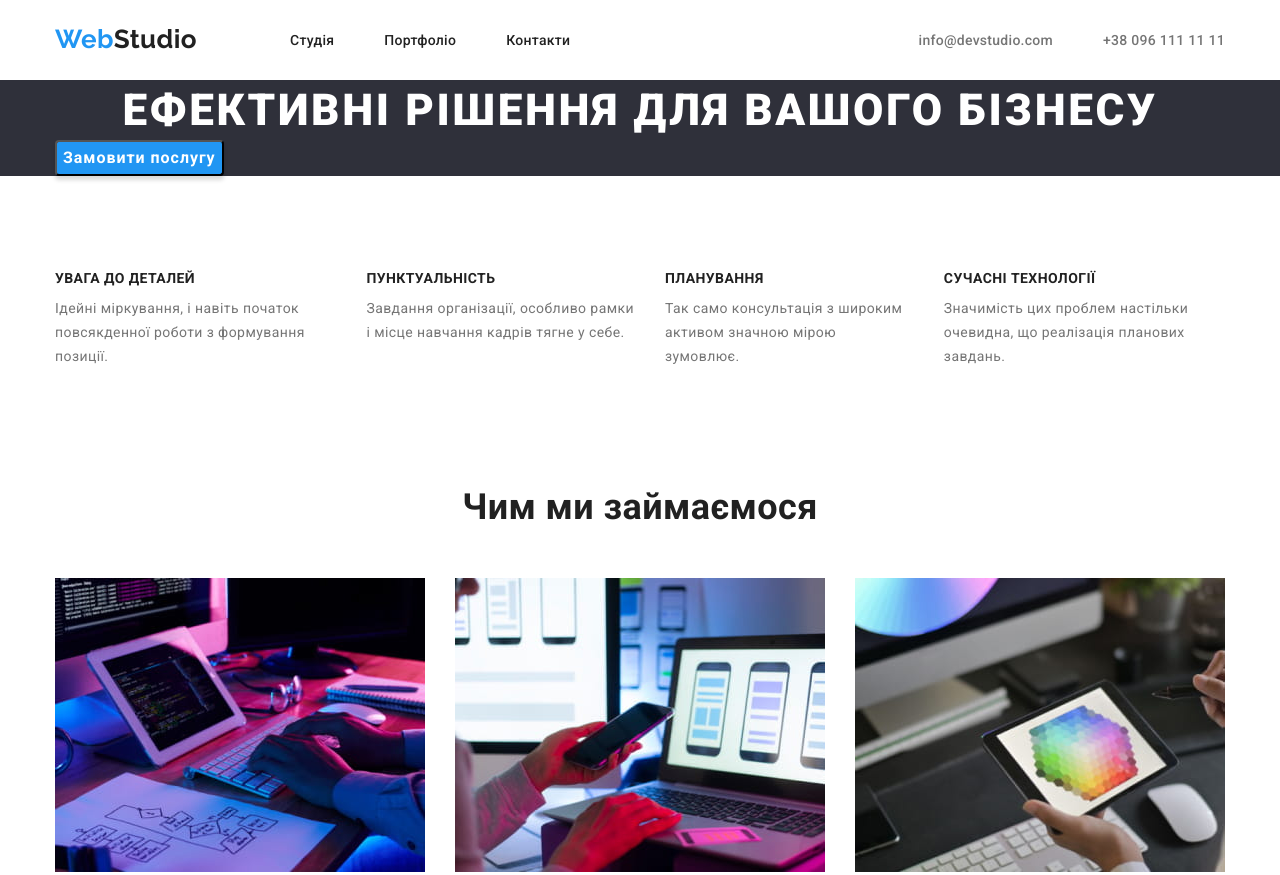
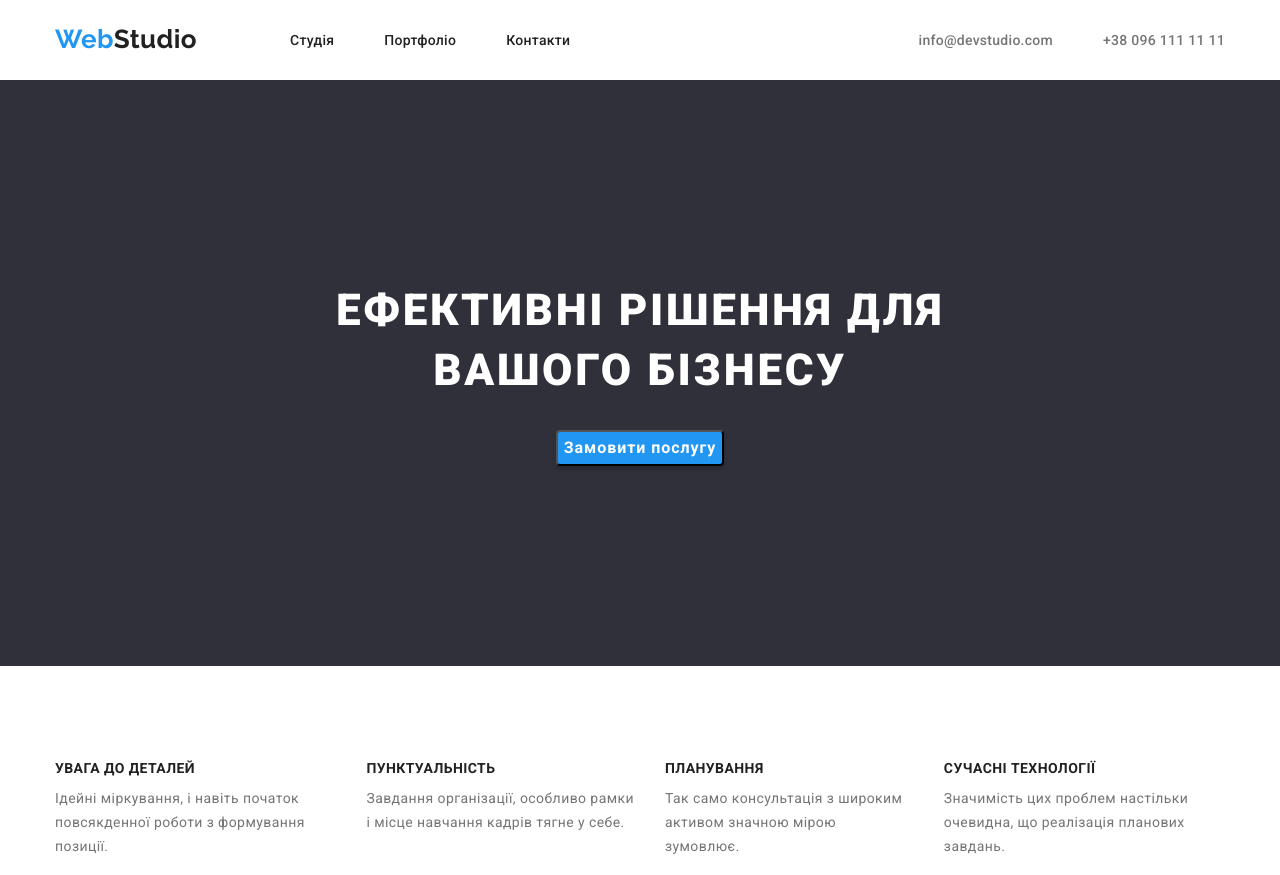
Before and after one commit to Liudmyla-6218/goit-markup-hw-03, a plain HTML site: page index.html in a window 1280 px wide. Shown: the top 875 px of the page. Drawn offline with nearby package versions, Linux system fonts and the light colour scheme.

Commit message:
add css styles

```diff
--- a/css/styles.css
+++ b/css/styles.css
@@ -123,6 +123,14 @@ img {
 .hero {
     background-color: #2F303A;
 }
+.hero-container {
+    display: flex;
+    padding-top: 200px;
+    padding-bottom: 200px;
+    flex-wrap: wrap;
+    width: 696px;
+    justify-content: center;
+}
 
 .hero-title {
     font-weight: 900;
@@ -132,6 +140,7 @@ img {
     letter-spacing: 0.06em;
     text-transform: uppercase;
     color: var(--light-txt-color);
+    padding-bottom: 30px;
 }
 .btn {
     background: #2196F3;
--- a/index.html
+++ b/index.html
@@ -35,7 +35,7 @@
     <main>
       <!--Вступна секція-->
       <section class="hero">
-        <div class="container">
+        <div class="container hero-container">
         <h1 class="hero-title">Ефективні рішення для вашого бізнесу</h1>
         <button class="btn" type="button">Замовити послугу</button>
         </div>
```
